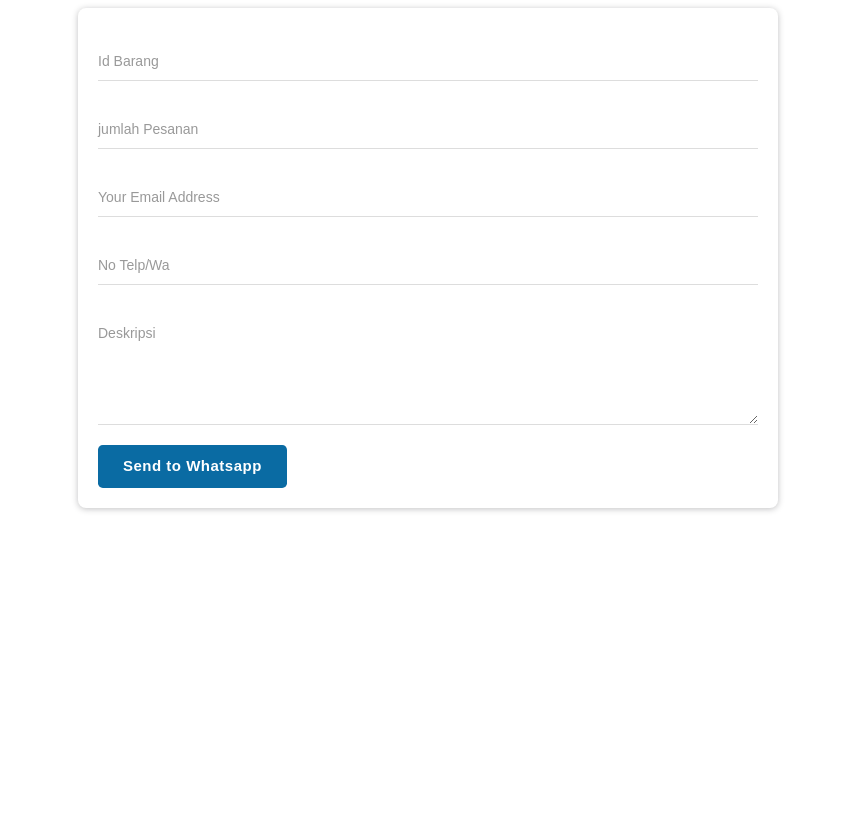
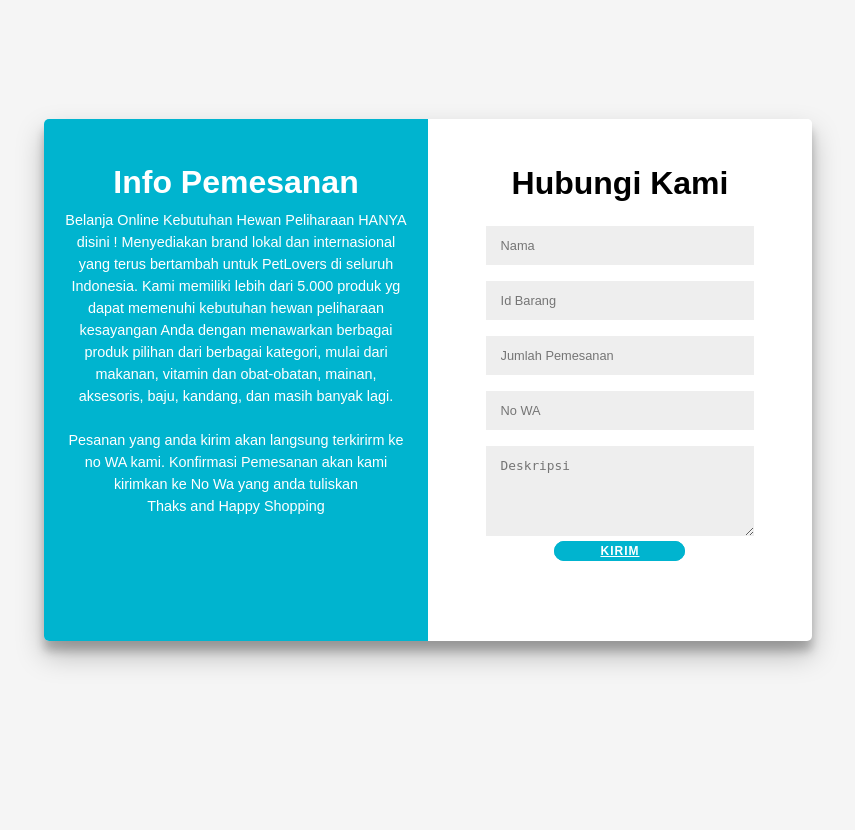
Before and after one commit to KresnaBayuWidodo/Sistem-Informasi-Stok-Barang-Pada-Petshop-Berbasis-Web, a PHP site: page /pesan.php in a window 1280 px wide. Shown: the whole page, without its empty margins (212-1067 px from the left). Before the commit the page ends 512 px from the top, so only its background shows below. Run offline with PHP 8.4, Linux system fonts and the light colour scheme.

Commit message:
Update Mingguan

```diff
--- a/index.php
+++ b/index.php
@@ -44,7 +44,7 @@
         <img src="https://img.freepik.com/free-vector/empty-pet-shop-interior-with-no-people-petshop-banner-cartoon-concept-parrot-cage-fish-aquarium-counter-domestic-animal-feed-toys-sale-business_575670-1153.jpg?w=826&t=st=1665489594~exp=1665490194~hmac=83bc3418ce99a9de7b44f1608f3f6cf2b02ebcf50d678e3d7fb19127f5dfde25" alt="gambar Petshop" height="400px" width="600px">
       </section>
       <section id="stok">
-        <div class="tengah">\
+        <div class="tengah">
           <div class="kolom">
           <p class="deskripsi">Barang Yang tersedia di Toko Kami</p>
           <h2>Apa Saja Yang Anda Bisa Dapatkan di Petshop Kami</h2>
--- a/login.css
+++ b/login.css
@@ -115,9 +115,6 @@ a.tbl-biru:hover {
 
 a {
     text-decoration: none;
-  }
-  body {
-    background-repeat: no-repeat;
 }
 label {
     font-family: "Raleway", sans-serif;
--- a/pesan.php
+++ b/pesan.php
@@ -1,45 +1,41 @@
 <HTML>
-
     <head>
       <title>Order page</title>
-      <link rel="stylesheet" href="pesan.css">
+      <link rel="stylesheet" href="pesanan.css">
       <script src='https://ajax.googleapis.com/ajax/libs/jquery/3.3.1/jquery.min.js'></script>
-      <script text="text/javascript" src="pesan.js"></script>
+      <script text="text/javascript" src="pesanan.js"></script>
     </head>
+<body>
+    <div class="container">
 
-    <body>
-
-      <form class="whatsapp-form">
-        <div class="datainput">
-          <input class="validate" id="wa_name" name="name" required="" type="text" value='' />
-          <label>Id Barang</label>
+    <div class="card-container">
+      <div class="left">
+          <div class="left-container">
+              <h2>Info Pemesanan</h2>
+              <p>Belanja Online Kebutuhan Hewan Peliharaan HANYA disini !
+              Menyediakan brand lokal dan internasional yang terus bertambah untuk PetLovers di seluruh Indonesia.
+              Kami memiliki lebih dari 5.000 produk yg dapat memenuhi kebutuhan hewan peliharaan kesayangan Anda dengan menawarkan berbagai produk pilihan dari berbagai kategori, mulai dari makanan, vitamin dan obat-obatan, mainan, aksesoris, baju, kandang, dan masih banyak lagi.</p>
+              <br>
+              <p>Pesanan yang anda kirim akan langsung terkirirm ke no WA kami. Konfirmasi Pemesanan akan kami kirimkan ke No Wa yang anda tuliskan </p>
+              <p>Thaks and Happy Shopping</p>
+          </div>
+      </div>
+      <div class="right">
+        <div class="right-container">
+          <form class="whatsapp-form">
+          <h2 class="lg-view">Hubungi Kami</h2>
+          <h2 class="sm-view">Hubungi Kami</h2>
+              <input class="validate" id="wa_name" name="name" required="" type="text" value='' placeholder="Nama"/>
+              <input class="validate" id="wa_email" name="email" required="" type="email" value='' placeholder="Id Barang"/>
+              <input class="validate" id="order_amount" name="amount" required="" type="number" value='' placeholder="Jumlah Pemesanan"/>
+              <input class="validate" id="wa_number" name="count" required="" value='' placeholder="No WA"/>
+              <textarea id='wa_textarea' placeholder='Deskripsi' maxlength='5000' row='1' required=""></textarea>
+              <a class="send_form" href="javascript:void" type="submit" title="Send to Whatsapp">Kirim</a>
+              <div id="text-info"></div>
+          </form>
         </div>
-
-        <div class="datainput">
-          <input class="validate" id="order_amount" name="amount" required="" type="number" value='' />
-          <label>jumlah Pesanan</label>
-        </div>
-
-        <div class="datainput">
-          <input class="validate" id="wa_email" name="email" required="" type="email" value='' />
-          <label>Your Email Address</label>
-        </div>
-
-
-        <div class="datainput">
-          <input class="validate" id="wa_number" name="count" required="" value='' />
-          <label>No Telp/Wa</label>
-        </div>
-
-        <div class="datainput">
-          <textarea id='wa_textarea' placeholder='' maxlength='5000' row='1' required=""></textarea>
-          <label>Deskripsi</label>
-        </div>
-
-        <a class="send_form" href="javascript:void" type="submit" title="Send to Whatsapp">Send to Whatsapp</a>
-        <div id="text-info"></div>
-      </form>
-
-    </body>
+      </div>
+    </div>
+  </body>
 
     </HTML>
--- /dev/null
+++ b/pesanan.css
@@ -0,0 +1,138 @@
+* {
+    box-sizing: border-box;
+    margin: 0;
+}
+
+body {
+    background: whitesmoke;
+    display: flex;
+    justify-content: center;
+    align-items: center;
+    flex-direction: column;
+    font-family: "Montserrat", sans-serif;
+    font-size: 10px;
+    height: 100vh;
+    margin: -20px 0 50px;
+    padding: 10px;
+}
+
+.container {
+    background-color: #ffffff;
+    border-radius: 5px;
+    box-shadow: 0 14px 28px rgba(0, 0, 0, 0.25), 0 10px 10px rgba(0, 0, 0, 0.22);
+    position: relative;
+    overflow: hidden;
+    width: 768px;
+    max-width: 100%;
+    min-height: 522px;
+    min-width: 370px;
+}
+
+.card-container {
+    display: flex;
+}
+
+.left {
+    flex: 1;
+    height: 480px;
+    background-color: #00b4cf;
+}
+
+.right {
+    display: flex;
+    flex: 1;
+    height: 460px;
+    background-color: #ffffff;
+    justify-content: center;
+    align-items: center;
+}
+
+.left {
+    display: flex;
+    flex: 1;
+    height: 522px;
+    justify-content: center;
+    align-items: center;
+    color: #ffffff;
+}
+
+
+.left-container {
+    height: 80%;
+    width: 90%;
+    text-align: center;
+    line-height: 22px
+}
+
+.left p {
+    font-size: 0.9rem;
+}
+
+h2 {
+    font-size: 2rem;
+    margin-bottom: 1rem;
+}
+
+.right-container {
+    width: 70%;
+    height: 80%;
+    text-align: center;
+}
+
+input,
+textarea {
+    background-color: #eee;
+    border: none;
+    padding: 12px 15px;
+    margin: 8px 0;
+    width: 100%;
+    font-size: 0.8rem;
+}
+
+input:focus,
+textarea:focus {
+    outline: 1px solid #00b4cf;
+}
+
+.send_form {
+    border-radius: 20px;
+    border: 1px solid #00b4cf;
+    background-color: #00b4cf;
+    color: #ffffff;
+    font-size: 12px;
+    font-weight: bold;
+    padding: 2px 45px;
+    letter-spacing: 1px;
+    text-transform: uppercase;
+    transition: transform 80ms ease-out;
+    cursor: pointer;
+}
+
+a{
+    margin-top: 5vh;
+}
+
+.send_form:hover {
+    opacity: 0.7;
+}
+
+textarea {
+    height: 90px;
+}
+/* responsive */
+
+@media only screen and (max-width: 600px){
+    .left {
+        display: none;
+    }
+
+    .lg-view {
+        display: none;
+    }
+}
+
+@media only screen and (min-width: 600px) {
+    .sm-view {
+        display: none;
+    }
+}
--- a/pesan.js
+++ b/pesanan.js
@@ -4,7 +4,7 @@ $(document).on("click", ".send_form", function () {
     phone = "6285815818103",
     walink2 = "Pesanan",
     text_yes = "Terkirim.",
-    text_no = "Isi semua Formulir lalu klik Send.";
+    text_no = "Isi semua sebelum mengirim.";
 
     if ("" != input_blanter.value) {
         var input_select1 = $("#wa_select :selected").text(),
```
Also changed, not shown: barang.php (+5 -3 lines), edit.php (+3 -6 lines), edit.css (renamed from pesan.css). Lines whose indentation alone changed are shown as unchanged.
